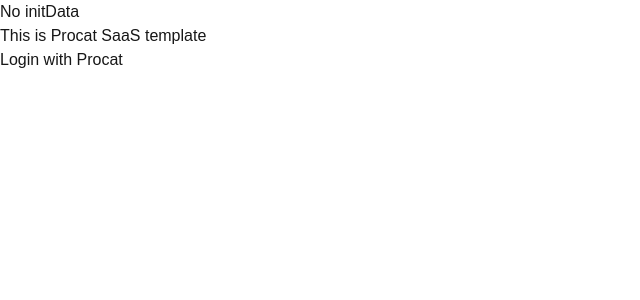
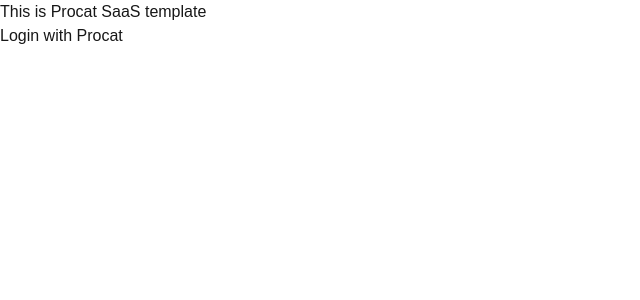
Before and after one commit to NikitaEfimenko/procat-saas-template, a Next.js app: page / in a window 1280 px wide. Shown: the top 300 px of the page, without its empty margins (0-640 px from the left). Built offline with nearby package versions, Linux system fonts and the light colour scheme; no server answers.

Commit message:
fix switch token

```diff
--- a/src/app/sdk/components/auto-auth.tsx
+++ b/src/app/sdk/components/auto-auth.tsx
@@ -14,15 +14,12 @@ export const AutoAuth = ({
   const [loading, setLoading] = useState(true)
   const { status } = useSession();
 
-  const [text, setText] = useState("")
 
   useEffect(() => {
     const trySignIn = async () => {
       let initData = getInitDataFromUrl();
 
       console.log(initData, "initData");
-
-      setText(initData ? `InitData found: ${initData}` : "No initData");
 
       try {
         if (initData) {
@@ -34,20 +31,20 @@ export const AutoAuth = ({
       }
     };
     console.log(status, "status")
-    setText(`${status} status`)
-    if (!status || status === "unauthenticated" || status === "loading") {
+    if (status === "unauthenticated") {
+      setLoading(true)
       trySignIn()
     } else {
       setLoading(false)
     }
-  }, [])
+  }, [status])
 
   if (status === "authenticated") {
     return null;
   }
 
   return <>
-  <p className="text-xl text-red-800">{text}</p>
+  {/* <p className="text-xl text-red-800">{text}</p> */}
   {loading ? <div className="bg-black w-full h-full z-50 absolute flex flex-col items-center justify-center">
     {loader}
   </div> : null}
```
